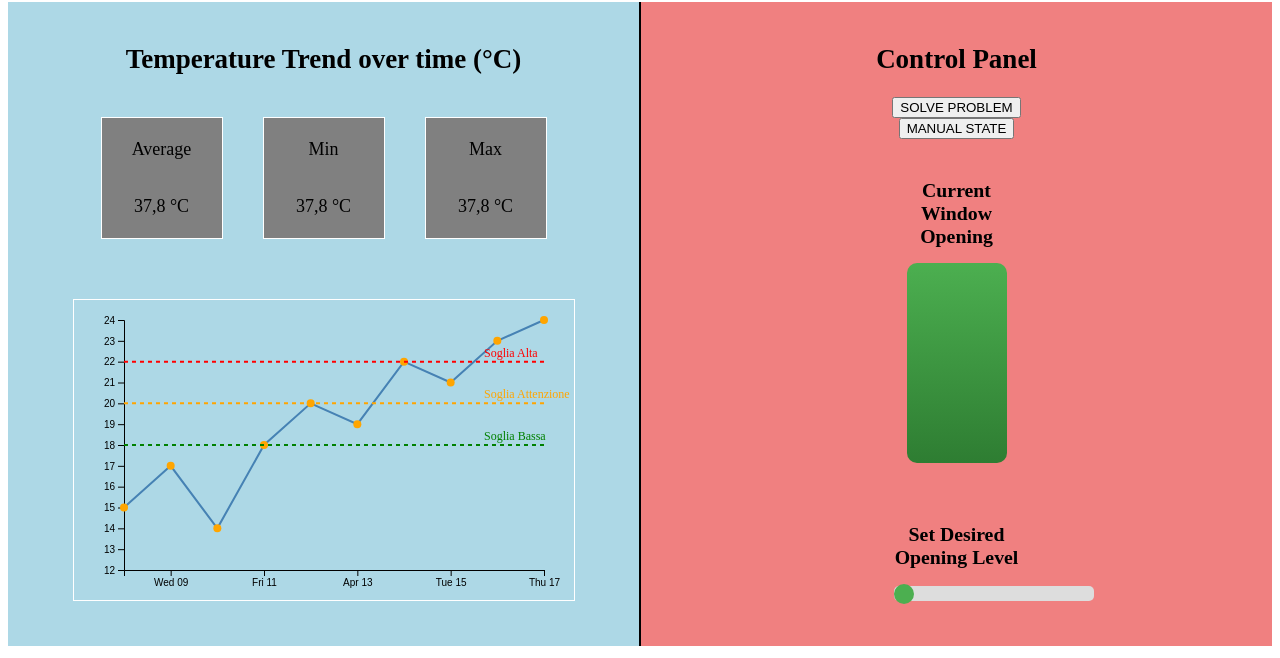
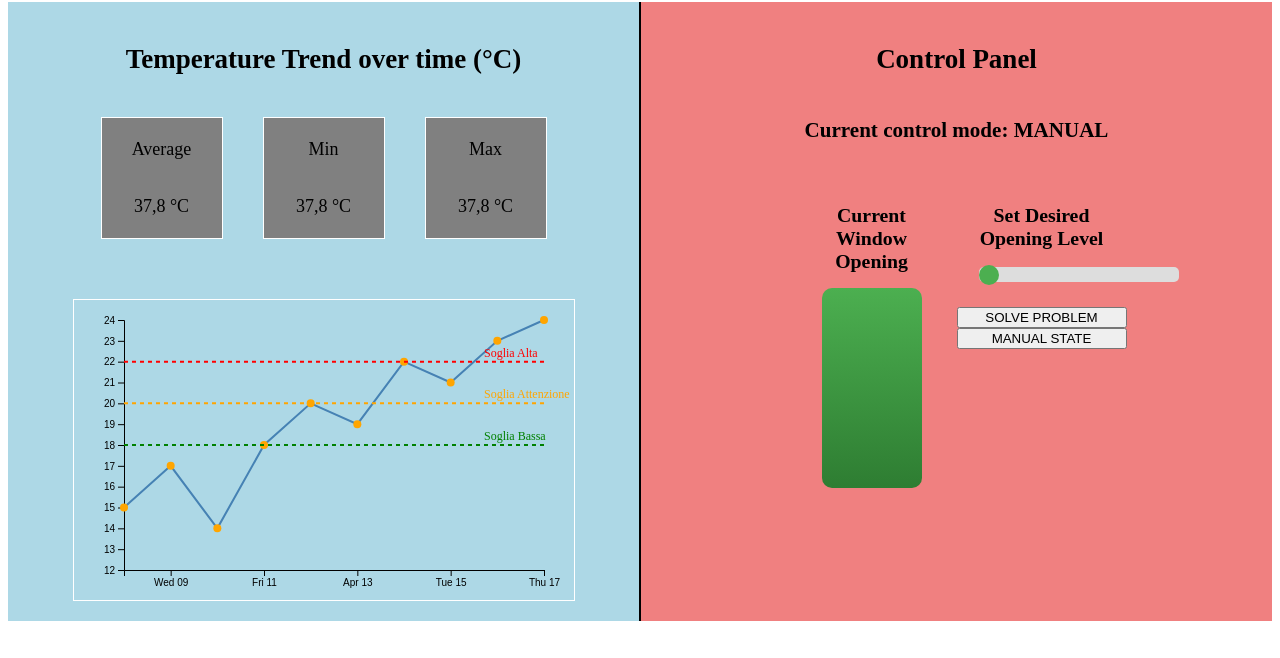
Before and after one commit to Farne23/SmartTemperatureMonitoringIOT, a plain HTML site: page dashboard-frontend/index.html in a window 1280 px wide. Shown: the part 142-800 px from the top of the page. Drawn offline with nearby package versions, Linux system fonts and the light colour scheme.

Commit message:
Completed first layout try

```diff
--- a/dashboard-frontend/css/styles.scss
+++ b/dashboard-frontend/css/styles.scss
@@ -59,6 +59,10 @@ body {
             display: flex;
             border-left: 1px solid $textcolor;
 
+            .controls-bar {
+                display: flex;
+                flex-direction: row;
+
                 .window-status,
                 .window-control {
                     padding: 20px;
@@ -90,6 +94,10 @@ body {
                     }
                 }
 
+                .buttons-panel {
+                    display: flex;
+                    flex-direction: column;
+
                     .window-control {
                         input[type="range"] {
                             -webkit-appearance: none;
@@ -117,8 +125,8 @@ body {
                             cursor: pointer;
                         }
                     }
-
-
                 }
             }
         }
+    }
+}
--- a/dashboard-frontend/index.html
+++ b/dashboard-frontend/index.html
@@ -36,18 +36,22 @@
         </div>
         <div class="box right">
             <h2>Control Panel</h2>
-            <input type="button" value="SOLVE PROBLEM"/>
-            <input type="button" value="MANUAL STATE"/>
+            <h3>Current control mode: MANUAL</h3>
+            <div class="controls-bar">
                 <div class="window-status">
                     <h3>Current Window Opening</h3>
                     <div class="bar-container">
                         <div class="bar" id="currentLevel"></div>
                     </div>
                 </div>
-
+                <div class="buttons-panel">
                     <div class="window-control">
                         <h3>Set Desired Opening Level</h3>
                         <input type="range" min="0" max="100" value="0" id="setLevelSlider">
+                    </div>
+                    <input type="button" value="SOLVE PROBLEM" />
+                    <input type="button" value="MANUAL STATE" />
+                </div>
             </div>
         </div>
     </main>
```
Also changed, not shown: dashboard-frontend/css/styles.css, 1 other file. Lines whose indentation alone changed are shown as unchanged.
